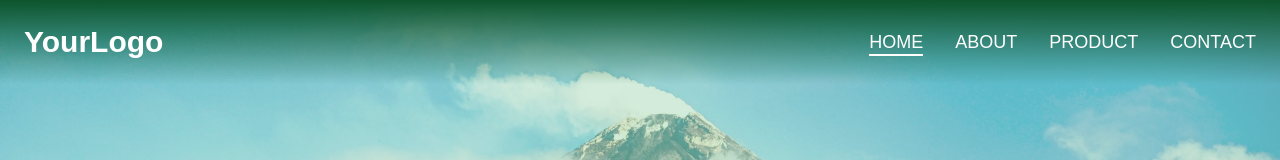
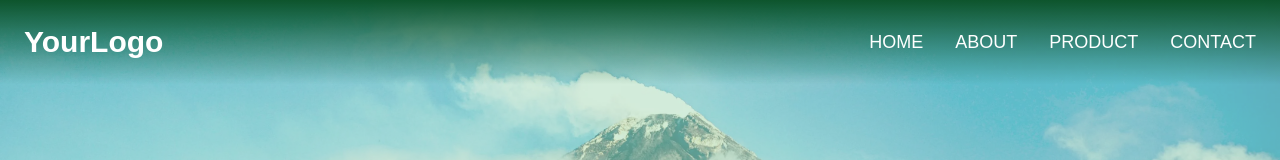
Before and after one commit to FarrelP/iman-boost-landing, a Next.js app: page / in a window 1280 px wide. Shown: the top 160 px of the page. Built offline with nearby package versions, Linux system fonts and the light colour scheme.

Commit message:
Update navbar style

```diff
--- a/src/components/layout/Navbar.tsx
+++ b/src/components/layout/Navbar.tsx
@@ -84,18 +84,12 @@ export default function Navbar() {
               href={item.href}
               className={`
                 text-white text-lg relative group
-                ${activeItem === item.name ? 'font-light' : 'font-extrlight'}
+                ${activeItem === item.name ? 'font-normal' : 'font-extralight'}
                 transition-all duration-300 ease-in-out uppercase
               `}
               onClick={() => setActiveItem(item.name)}
             >
               {item.name}
-              <span className={`
-                absolute bottom-0 left-0 w-full h-0.5 bg-white
-                transform scale-x-0 group-hover:scale-x-100
-                ${activeItem === item.name ? 'scale-x-100' : ''}
-                transition-transform duration-300 ease-out origin-left
-              `}></span>
             </Link>
           ))}
         </div>
```
